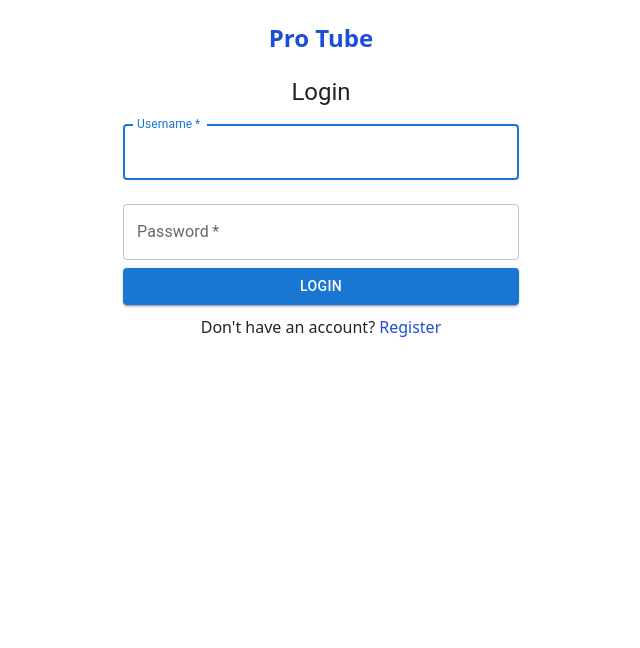
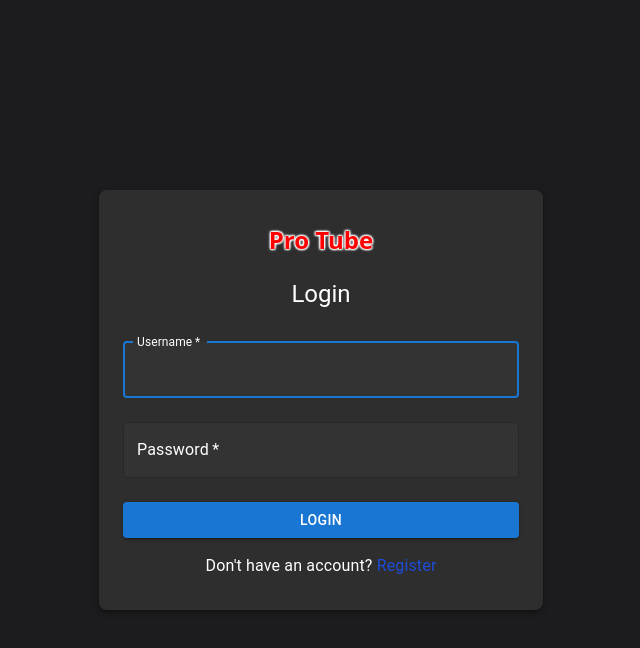
Before and after one commit to BarrosoIsmael/LS_Protube_ManelSergioJoaquinIsma, a React (Vite) app in the folder frontend/: page /login in a window 1280 px wide. Shown: the top 648 px of the page, without its empty margins (319-959 px from the left). Built offline with nearby package versions, Linux system fonts and the light colour scheme.

Commit message:
login and register styles
mejora diseño login y register

```diff
--- a/frontend/src/pages/login.tsx
+++ b/frontend/src/pages/login.tsx
@@ -1,5 +1,5 @@
 import { Link, useNavigate } from "react-router-dom";
-import { Button, TextField, Typography, Container } from "@mui/material";
+import { Button, TextField, Typography, Container, Box } from "@mui/material";
 import { useState } from "react";
 
 export default function Login() {
@@ -9,9 +9,8 @@ export default function Login() {
   const [error, setError] = useState("");
 
   const handleSubmit = async (event: React.FormEvent<HTMLFormElement>) => {
-    event.preventDefault(); // Prevent default form submission
+    event.preventDefault();
 
-    // Clear previous errors
     setError("");
 
     try {
@@ -27,7 +26,6 @@ export default function Login() {
       });
 
       if (response.ok) {
-        // Redirect to homepage on successful login
         navigate("/");
       } else {
         const errorMessage = await response.text();
@@ -40,14 +38,17 @@ export default function Login() {
   };
 
   return (
-    <Container component="main" maxWidth="xs">
-      <header style={{ textAlign: "center", margin: "20px 0" }}>
-        <Link to="/" style={{ fontSize: "24px", fontWeight: "bold", color: "#1D4ED8", textDecoration: "none" }}>
+    <Box sx={{ backgroundColor: '#1c1c1e', minHeight: '100vh', display: 'flex', alignItems: 'center', justifyContent: 'center' }}>
+      <Container component="main" maxWidth="xs" sx={{ backgroundColor: '#2e2e2e', padding: 4, borderRadius: 2, boxShadow: 3 }}>
+        <header style={{ textAlign: "center", marginBottom: "20px" }}>
+          <Link to="/" style={{ fontSize: "24px", fontWeight: "bold", color: "#FF0000", textDecoration: "none", textShadow: '1px 1px 2px #FFFFFF, -1px -1px 2px #FFFFFF, 1px -1px 2px #FFFFFF, -1px 1px 2px #FFFFFF' }}>
             Pro Tube
           </Link>
         </header>
         <main>
-        <Typography variant="h5" align="center">Login</Typography>
+          <Typography variant="h5" align="center" color="#FFFFFF" sx={{ marginBottom: 2 }}>
+            Login
+          </Typography>
           <form onSubmit={handleSubmit}>
             <TextField
               margin="normal"
@@ -59,6 +60,9 @@ export default function Login() {
               autoFocus
               value={username}
               onChange={(e) => setUsername(e.target.value)}
+              sx={{ backgroundColor: '#333', borderRadius: 1 }}
+              InputLabelProps={{ style: { color: '#FFFFFF' } }}
+              InputProps={{ style: { color: '#FFFFFF' } }}
             />
             <TextField
               margin="normal"
@@ -70,16 +74,20 @@ export default function Login() {
               autoComplete="current-password"
               value={password}
               onChange={(e) => setPassword(e.target.value)}
+              sx={{ backgroundColor: '#333', borderRadius: 1 }}
+              InputLabelProps={{ style: { color: '#FFFFFF' } }}
+              InputProps={{ style: { color: '#FFFFFF' } }}
             />
-          {error && <Typography color="error" align="center">{error}</Typography>}
-          <Button type="submit" variant="contained" color="primary" fullWidth>
+            {error && <Typography color="error" align="center" sx={{ marginBottom: 2 }}>{error}</Typography>}
+            <Button type="submit" variant="contained" color="primary" fullWidth sx={{ marginTop: 2 }}>
               Login
             </Button>
-          <p style={{ textAlign: "center", marginTop: "10px" }}>
+            <Typography align="center" sx={{ marginTop: 2, color: '#FFFFFF' }}>
               Don't have an account? <Link to="/register" style={{ color: "#1D4ED8", textDecoration: "none" }}>Register</Link>
-          </p>
+            </Typography>
           </form>
         </main>
       </Container>
+    </Box>
   );
 }
--- a/frontend/src/pages/register.tsx
+++ b/frontend/src/pages/register.tsx
@@ -1,5 +1,5 @@
 import { Link, useNavigate } from "react-router-dom";
-import { Button, TextField, Typography, Container } from "@mui/material";
+import { Button, TextField, Typography, Container, Box } from "@mui/material";
 import { useState } from "react";
 
 export default function Register() {
@@ -9,9 +9,8 @@ export default function Register() {
   const [error, setError] = useState("");
 
   const handleSubmit = async (event: React.FormEvent<HTMLFormElement>) => {
-    event.preventDefault(); // Prevent default form submission
+    event.preventDefault();
 
-    // Clear previous errors
     setError("");
 
     try {
@@ -27,7 +26,6 @@ export default function Register() {
       });
 
       if (response.ok) {
-        // Redirect to homepage on successful registration
         navigate("/");
       } else {
         const errorMessage = await response.text();
@@ -40,14 +38,17 @@ export default function Register() {
   };
 
   return (
-    <Container component="main" maxWidth="xs">
-      <header style={{ textAlign: "center", margin: "20px 0" }}>
-        <Link to="/" style={{ fontSize: "24px", fontWeight: "bold", color: "#1D4ED8", textDecoration: "none" }}>
+    <Box sx={{ backgroundColor: '#1c1c1e', minHeight: '100vh', display: 'flex', alignItems: 'center', justifyContent: 'center' }}>
+      <Container component="main" maxWidth="xs" sx={{ backgroundColor: '#2e2e2e', padding: 4, borderRadius: 2, boxShadow: 3 }}>
+        <header style={{ textAlign: "center", marginBottom: "20px" }}>
+          <Link to="/" style={{ fontSize: "24px", fontWeight: "bold", color: "#FF0000", textDecoration: "none", textShadow: '1px 1px 2px #FFFFFF, -1px -1px 2px #FFFFFF, 1px -1px 2px #FFFFFF, -1px 1px 2px #FFFFFF' }}>
             Pro Tube
           </Link>
         </header>
         <main>
-        <Typography variant="h5" align="center">Register</Typography>
+          <Typography variant="h5" align="center" color="#FFFFFF" sx={{ marginBottom: 2 }}>
+            Register
+          </Typography>
           <form onSubmit={handleSubmit}>
             <TextField
               margin="normal"
@@ -59,6 +60,9 @@ export default function Register() {
               autoFocus
               value={username}
               onChange={(e) => setUsername(e.target.value)}
+              sx={{ backgroundColor: '#333', borderRadius: 1 }}
+              InputLabelProps={{ style: { color: '#FFFFFF' } }}
+              InputProps={{ style: { color: '#FFFFFF' } }}
             />
             <TextField
               margin="normal"
@@ -70,16 +74,20 @@ export default function Register() {
               autoComplete="new-password"
               value={password}
               onChange={(e) => setPassword(e.target.value)}
+              sx={{ backgroundColor: '#333', borderRadius: 1 }}
+              InputLabelProps={{ style: { color: '#FFFFFF' } }}
+              InputProps={{ style: { color: '#FFFFFF' } }}
             />
-          {error && <Typography color="error" align="center">{error}</Typography>}
-          <Button type="submit" variant="contained" color="primary" fullWidth>
+            {error && <Typography color="error" align="center" sx={{ marginBottom: 2 }}>{error}</Typography>}
+            <Button type="submit" variant="contained" color="primary" fullWidth sx={{ marginTop: 2 }}>
               Register
             </Button>
-          <p style={{ textAlign: "center", marginTop: "10px" }}>
+            <Typography align="center" sx={{ marginTop: 2, color: '#FFFFFF' }}>
               Already have an account? <Link to="/login" style={{ color: "#1D4ED8", textDecoration: "none" }}>Login</Link>
-          </p>
+            </Typography>
           </form>
         </main>
       </Container>
+    </Box>
   );
 }
```
Lines whose indentation alone changed are shown as unchanged.
